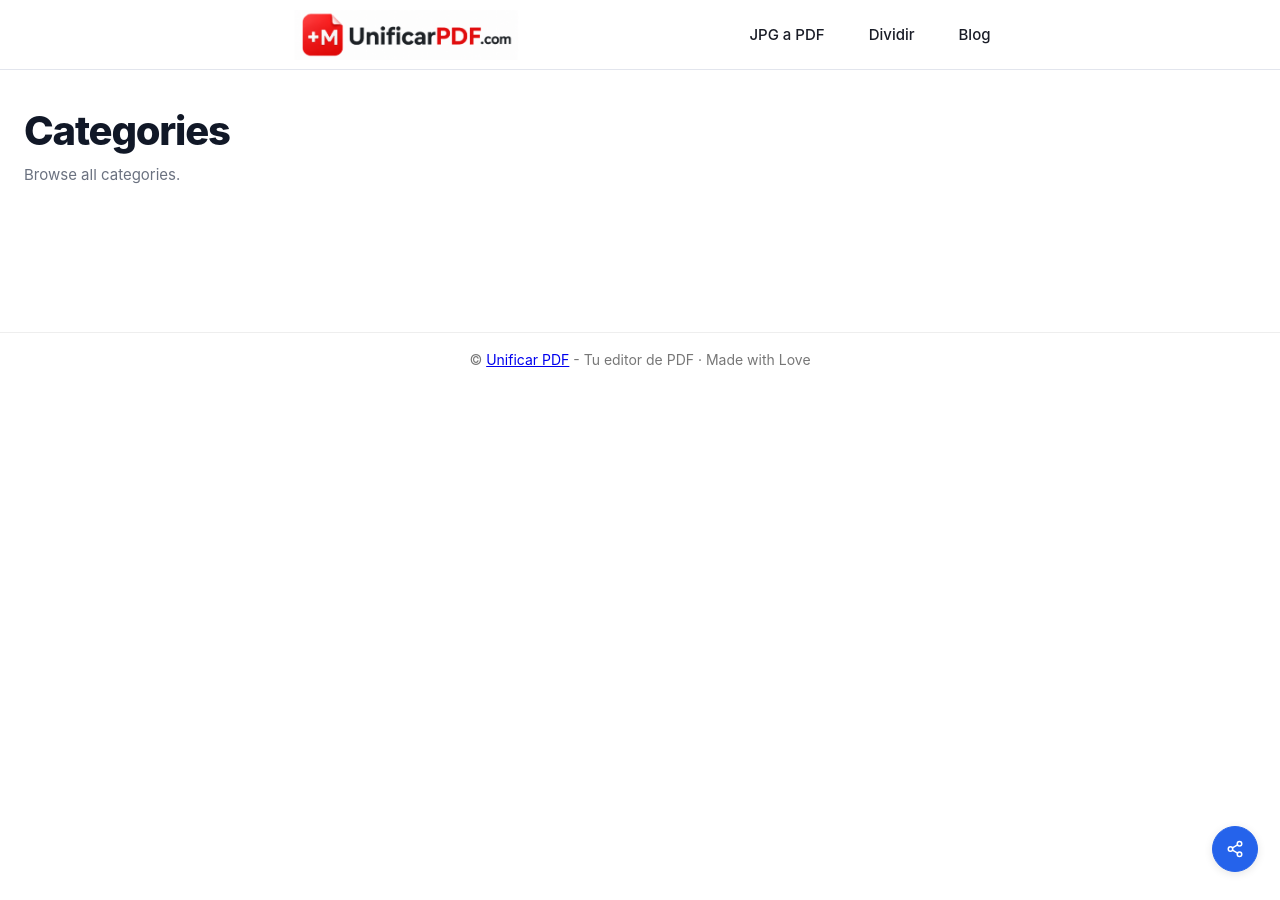
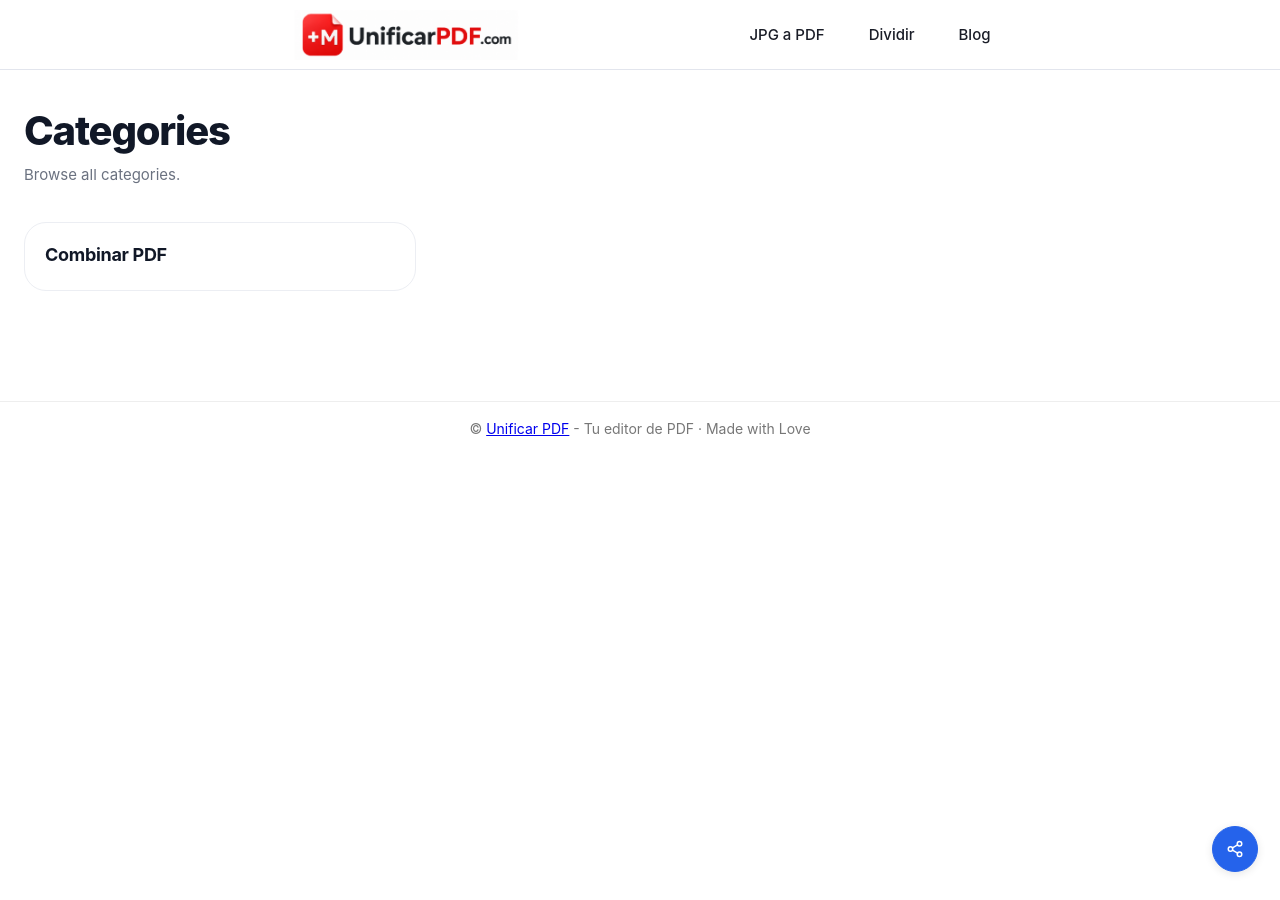
Before and after one commit to rforrupesh/pdf, a Jekyll site: the page built from category/index.md, in a window 1280 px wide. Built offline with Jekyll 4.4.1, drawn with Linux system fonts in a browser that asks for light colours.

Commit message:
Update index.md

```diff
--- a/category/index.md
+++ b/category/index.md
@@ -3,7 +3,6 @@ layout: default
 title: Categories
 permalink: /category/
 robots: noindex
-
 ---
 <div class="blogpage-wrap">
   <div class="blogpage-hero">
@@ -12,11 +11,11 @@ robots: noindex
   </div>
   <div class="blogpage-grid">
     {% for cat_page in site.pages %}
-      {% if cat_page.category_name %}
+      {% if cat_page.category_key %}
         <article class="blogpage-card">
           <div class="blogpage-content">
             <h2>
-              <a href="{{ site.baseurl }}/category/{{ cat_page.category_name }}/">
+              <a href="{{ site.baseurl }}/category/{{ cat_page.category_key }}/">
                 {{ cat_page.title }}
               </a>
             </h2>
```
